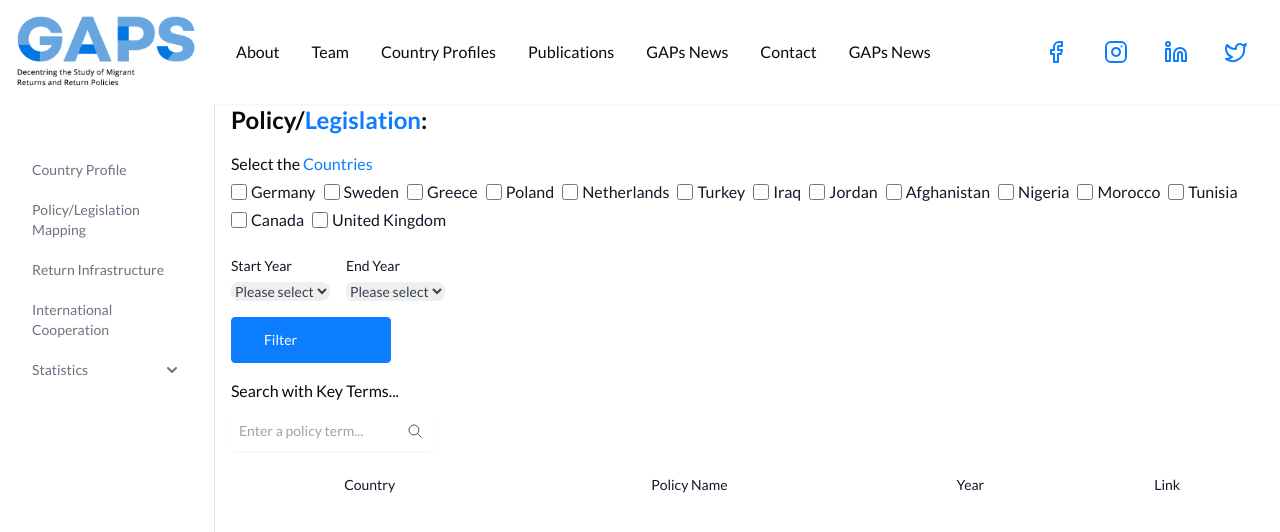
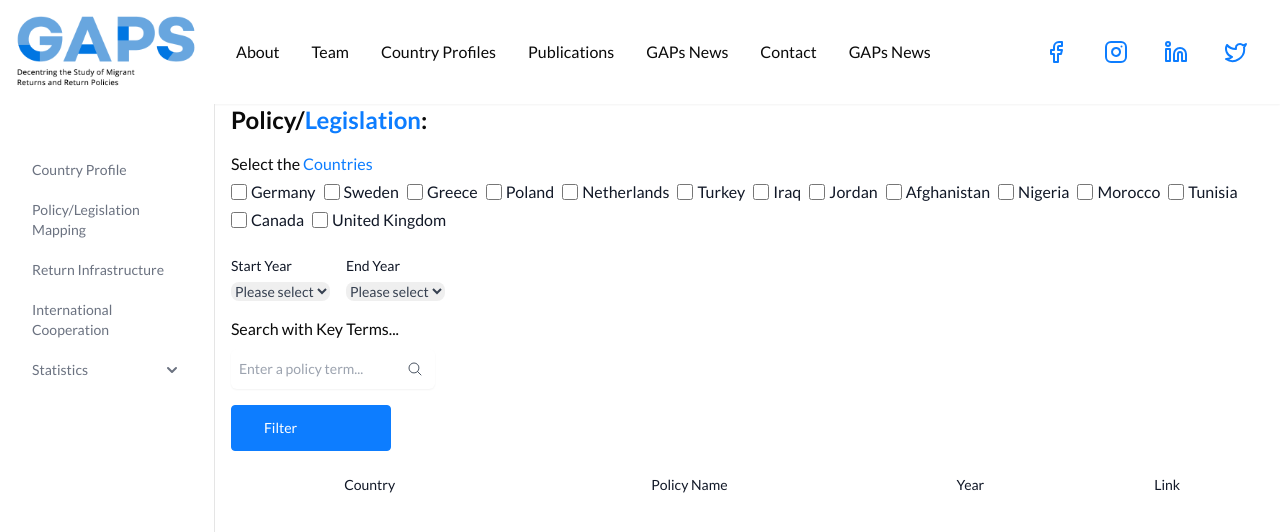
Before and after one commit to muhsinaltintop/gap-project, a Next.js app: page /policy-legislation-map in a window 1280 px wide. Shown: the top 532 px of the page. Built offline with nearby package versions, Linux system fonts and the light colour scheme.

Commit message:
search function is fixed

```diff
--- a/app/_components/SearchBarComponent.jsx
+++ b/app/_components/SearchBarComponent.jsx
@@ -2,12 +2,14 @@ import SearchBar from "./_atoms/SearchBar";
 
 const SearchBarComponent = ({ value, onChange, placeholder, title }) => {
   return (
+    <div>
       <SearchBar
         value={value}
         onChange={onChange}
         placeholder={placeholder}
         title={title}
       />
+    </div>
   );
 };
 
--- a/app/_components/SearchComponent.jsx
+++ b/app/_components/SearchComponent.jsx
@@ -1,14 +1,16 @@
 "use client";
-import React, { useState } from "react";
+import React, { useEffect, useState } from "react";
 import CountrySelect from "./CountrySelect";
 import SelectYearsComponent from "./SelectYearsComponent";
 import SearchBarComponent from "./SearchBarComponent";
 import policies from "../../public/policies.json";
 import Button from "../_components/_atoms/Button";
 import TableComponent from "./TableComponent";
+import SearchBar from "./_atoms/SearchBar";
 
 const SearchComponent = () => {
   const [selectedCountries, setSelectedCountries] = useState([]);
+
   const handleCountryChange = (country) => {
     if (selectedCountries.includes(country)) {
       setSelectedCountries(selectedCountries.filter((c) => c !== country));
@@ -71,13 +73,15 @@ const SearchComponent = () => {
           onStartYearChange={handleStartYearChange}
           onEndYearChange={handleEndYearChange}
         />
-        <Button label={"Filter"} onClick={handleSearch} icon={false} />
         <SearchBarComponent
           title="Search with Key Terms..."
           value={searchTerm}
-          onChange={(e) => e.target.value}
+          onChange={(e) => {
+            setSearchTerm(e.target.value);
+          }}
           placeholder="Enter a policy term..."
         />
+        <Button label={"Filter"} onClick={handleSearch} icon={false} />
 
         <TableComponent policies={filteredPolicies} />
       </div>
--- a/app/_components/_atoms/SearchBar.jsx
+++ b/app/_components/_atoms/SearchBar.jsx
@@ -1,4 +1,4 @@
-const SearchBar = ({ title, placeholder }) => {
+const SearchBar = ({ title, placeholder, value, onChange }) => {
   return (
     <div>
       <h2>{title}</h2>
@@ -9,6 +9,8 @@ const SearchBar = ({ title, placeholder }) => {
         </label>
 
         <input
+          value={value}
+          onChange={onChange}
           type="text"
           id="Search"
           placeholder={placeholder}
```
Lines whose indentation alone changed are shown as unchanged.
